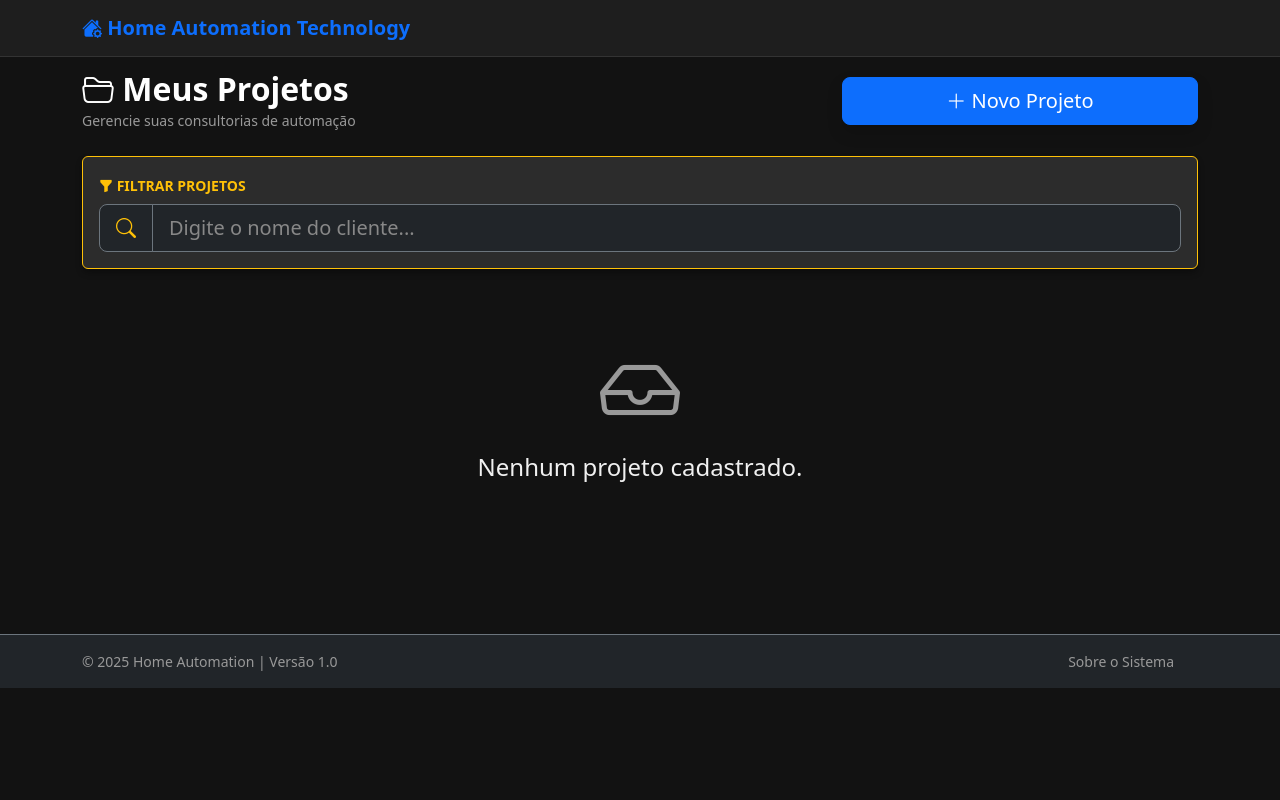
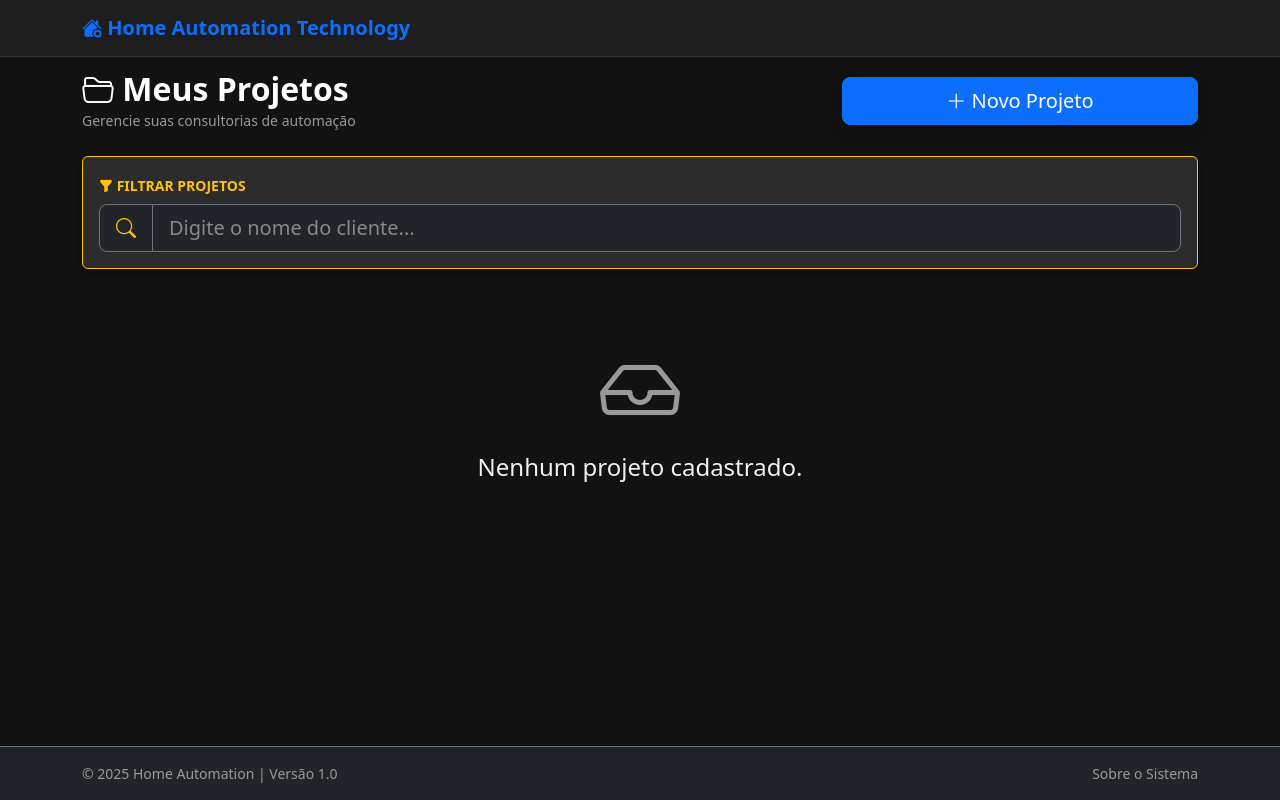
Before and after one commit to maiconferreiraa/consultoria, a Flask app: page / in a window 1280 px wide. Run offline with Flask 3, Linux system fonts and the light colour scheme; data that the repository does not hold is empty.

Commit message:
ADD: update sobre

```diff
--- a/templates/base.html
+++ b/templates/base.html
@@ -10,7 +10,13 @@
 
     <style>
         /* CSS ESCURO PROFISSIONAL (Seus Estilos) */
-        body { background-color: #121212 !important; }
+        body {
+            background-color: #121212 !important;
+            /* Espaço para a navbar fixa no topo */
+            padding-top: 70px;
+            /* Espaço para o footer fixo na parte inferior */
+            padding-bottom: 60px; /* Ajustado para dar espaço ao footer fixo */
+        }
         .navbar { background-color: #1e1e1e !important; border-bottom: 1px solid #333; }
         .navbar-brand { color: #0d6efd !important; }
         .card { background-color: #1e1e1e; border: 1px solid #333; box-shadow: 0 4px 6px rgba(0,0,0,0.3); }
@@ -34,8 +40,6 @@
         .modal-header { border-bottom: 1px solid #333; }
         .modal-footer { border-top: 1px solid #333; }
         .btn-close { filter: invert(1) grayscale(100%) brightness(200%); }
-        /* Garantir que o conteúdo não fique escondido pela navbar */
-        body { padding-top: 70px; }
     </style>
 </head>
 
@@ -48,7 +52,7 @@
         </div>
     </nav>
 
-    <div class="container pb-5">
+    <div class="container">
         {% block content %}{% endblock %}
     </div>
 
@@ -110,11 +114,11 @@
         </div>
     </div>
 
-    <footer class="bg-dark border-top border-secondary mt-5 py-3">
+    <footer class="bg-dark border-top border-secondary py-3 fixed-bottom">
         <div class="container d-flex justify-content-between align-items-center">
             <small class="text-muted">&copy; {{ now.year if now is defined else 2025 }} Home Automation | Versão 1.0</small>
 
-            <a href="#" class="text-muted small text-decoration-none me-4"
+            <a href="#" class="text-muted small text-decoration-none"
                data-bs-toggle="modal" data-bs-target="#modalSobre"
                title="Informações sobre o sistema">
                 Sobre o Sistema
```
